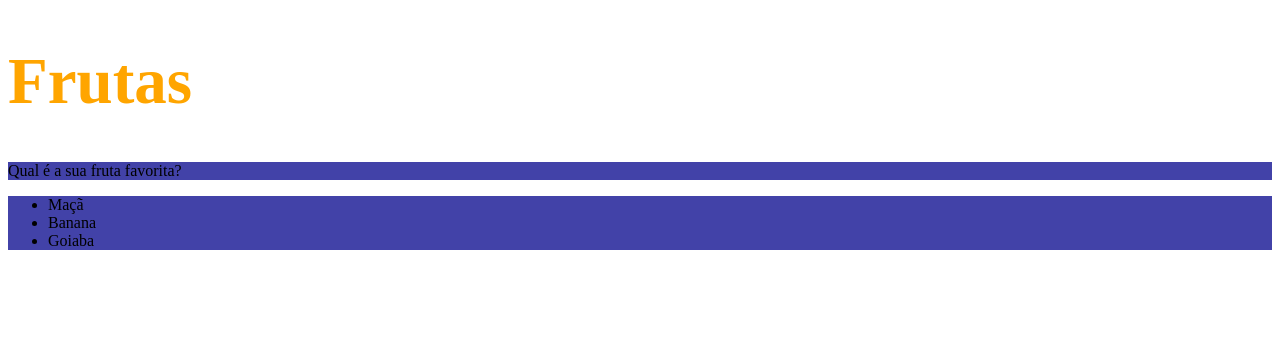
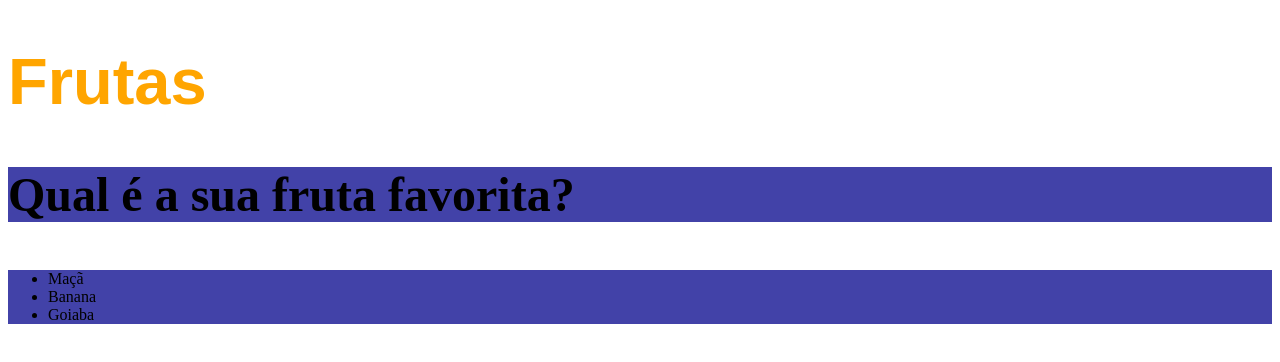
Before and after one commit to vsalisbr/trybe-exercicios, a plain HTML site: page modulo-01_fundamentos/secao-02_introducao-a-html-e-css/02_primeiros-passos-em-css/index.html in a window 1280 px wide. Drawn offline with Linux system fonts and the light colour scheme.

Commit message:
Criação de arquivo css externo

```diff
--- /dev/null
+++ b/modulo-01_fundamentos/secao-02_introducao-a-html-e-css/02_primeiros-passos-em-css/css/style.css
@@ -0,0 +1,18 @@
+h1 {
+    font-family: sans-serif;
+    font-size: 65px;
+    color: orange;
+}
+
+p {
+    font-weight: 600;
+    font-size: 3em;
+}
+
+.background-color-blue {
+    background-color: rgb(66, 66, 168);
+}
+
+body {
+    font-size: 16px;
+}
--- a/modulo-01_fundamentos/secao-02_introducao-a-html-e-css/02_primeiros-passos-em-css/index.html
+++ b/modulo-01_fundamentos/secao-02_introducao-a-html-e-css/02_primeiros-passos-em-css/index.html
@@ -3,16 +3,7 @@
   <head>
     <meta charset="UTF-8">
     <title>HTML</title>
-    <style>
-        h1 {
-            font-size: 65px;
-            color: orange;
-        }
-
-        .background-color-blue {
-            background-color: rgb(66, 66, 168);
-        }
-    </style>
+    <link rel="stylesheet" href="css/style.css">
   </head>
   <body>
     <h1>Frutas</h1>
```
